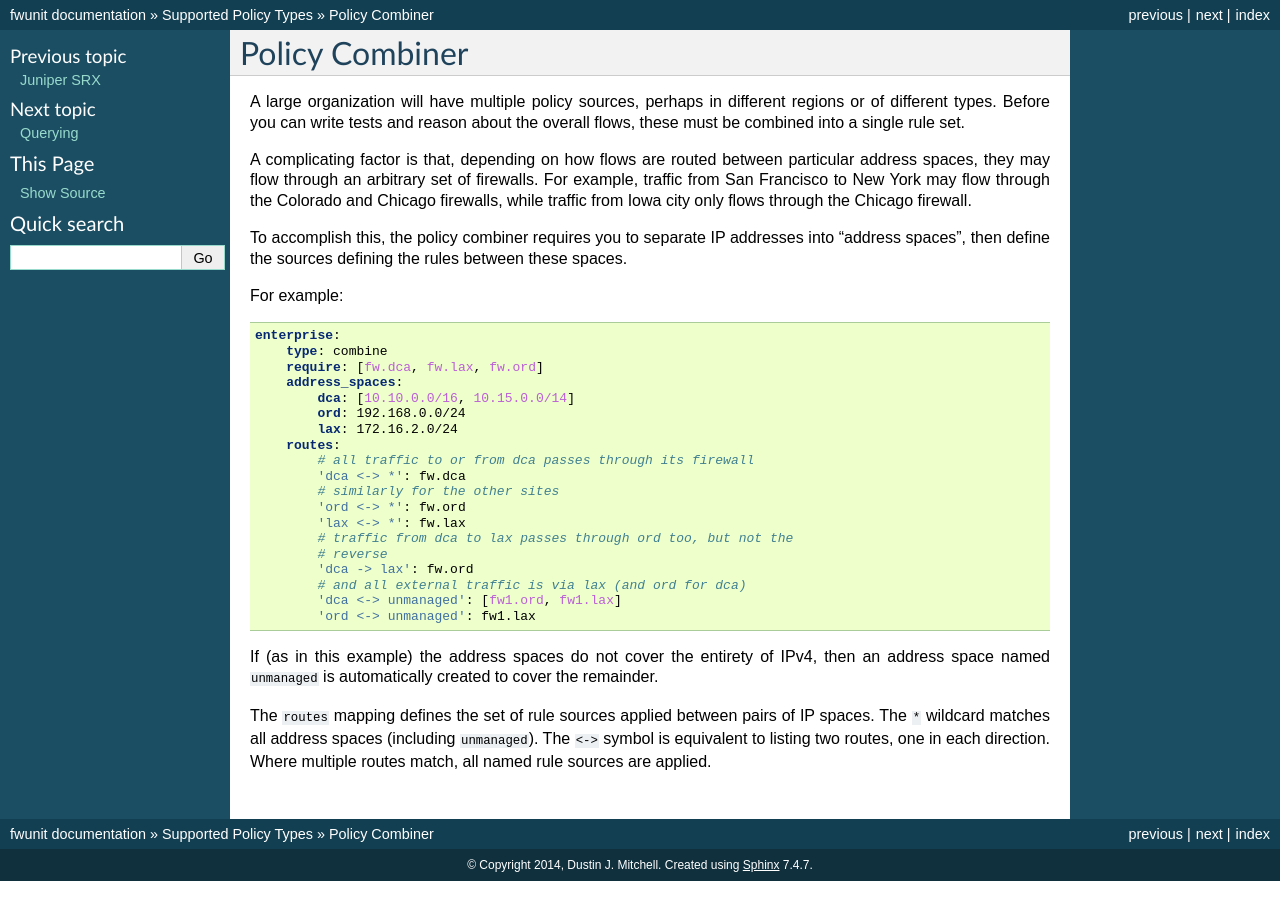
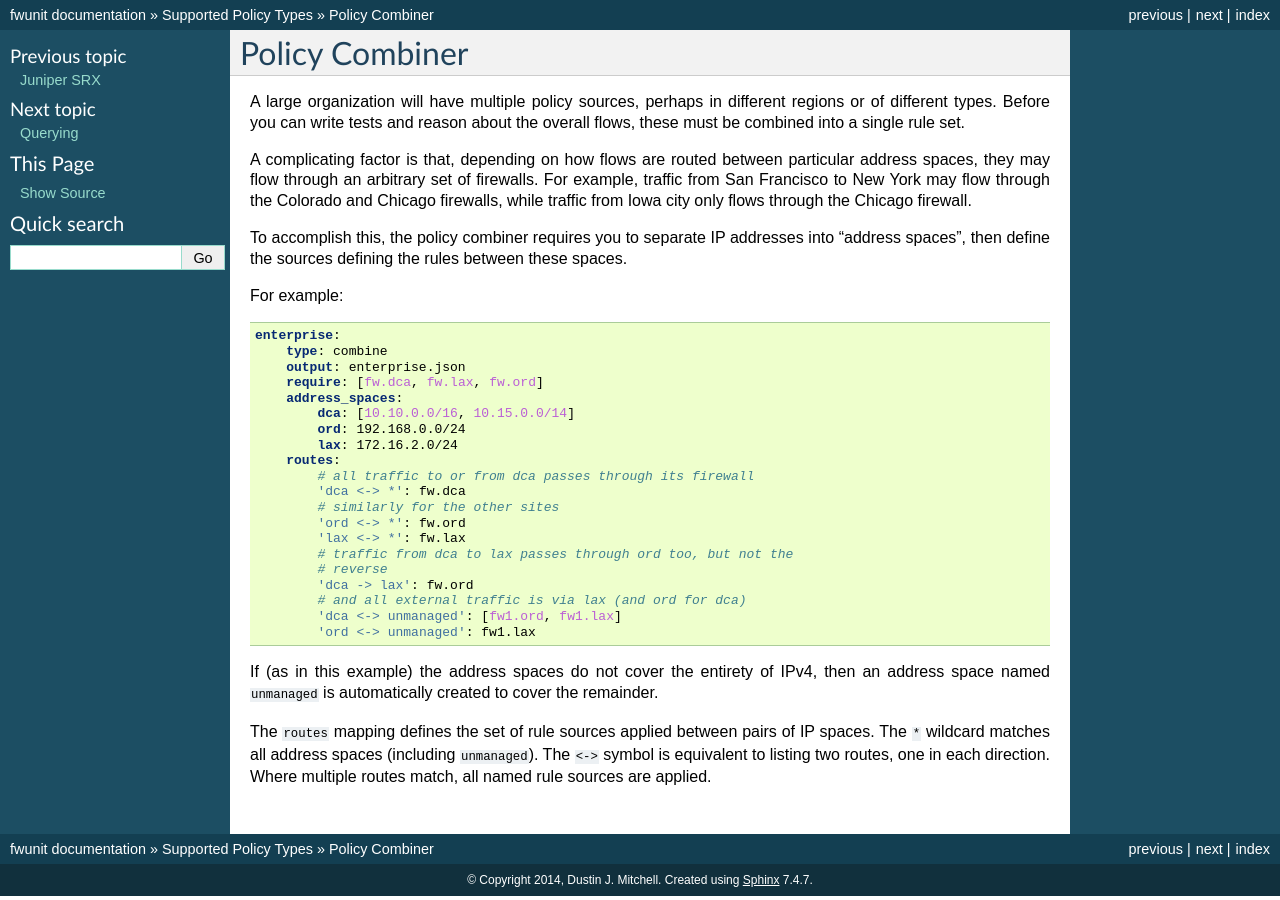
Before and after one commit to mozilla/build-fwunit, a Sphinx documentation site: the page built from docs/combine.rst, in a window 1280 px wide. Built offline with Sphinx 7.4.7, drawn with Linux system fonts in a browser that asks for light colours; the version number could not be read and is left out.

Commit message:
Add missing output option to example configuration
Hi,
the example for the combine configuration misses the `output` parameter. That's very confusion for beginners.
Cheers

```diff
--- a/docs/combine.rst
+++ b/docs/combine.rst
@@ -21,6 +21,7 @@ For example:
 
     enterprise:
         type: combine
+        output: enterprise.json
         require: [fw.dca, fw.lax, fw.ord]
         address_spaces:
             dca: [10.10.0.0/16, 10.15.0.0/14]
```
